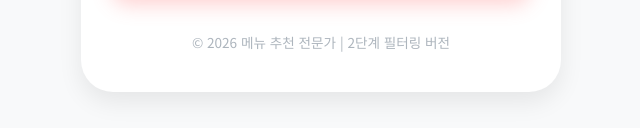
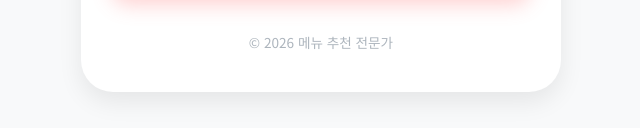
Before and after one commit to dlwlssud123/service_deployment, a plain HTML site: page index.html in a window 1280 px wide. Shown: the part 669-797 px from the top of the page, 319-959 px from the left. Drawn offline with Linux system fonts and the light colour scheme.

Commit message:
unused message delete

```diff
--- a/index.html
+++ b/index.html
@@ -61,7 +61,7 @@
         </main>
 
         <footer>
-            <p>© 2026 메뉴 추천 전문가 | 2단계 필터링 버전</p>
+            <p>© 2026 메뉴 추천 전문가</p>
         </footer>
     </div>
     <script src="app.js"></script>
```
